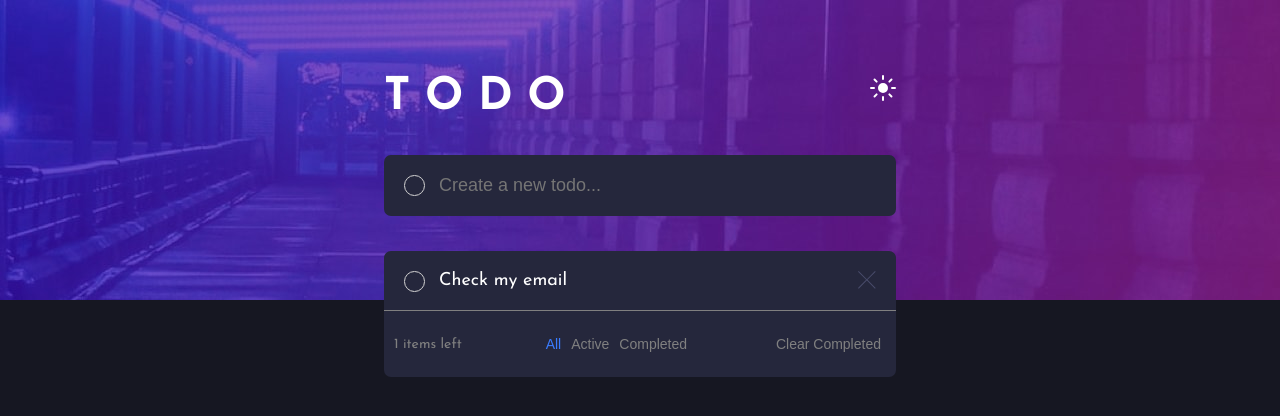
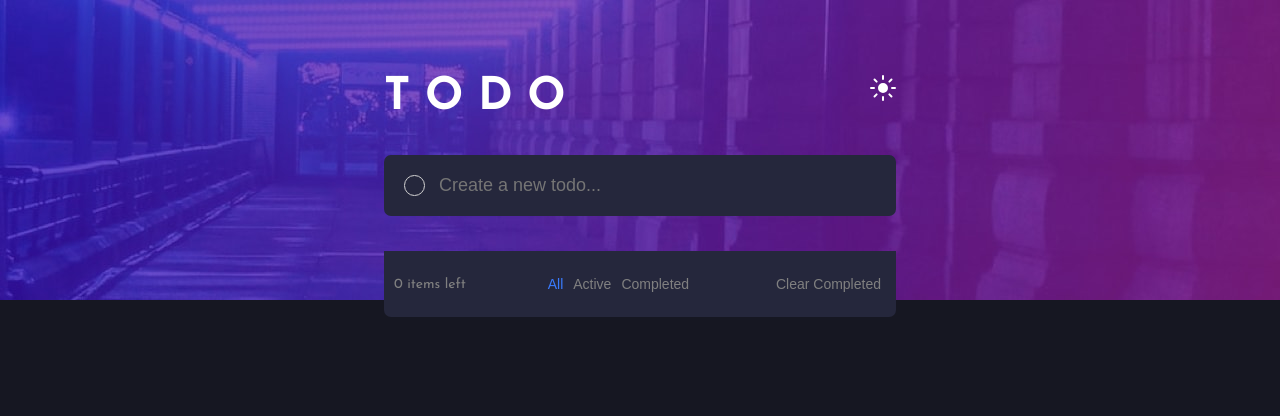
Before and after one commit to ihabsouey/toDoList, a React (Create React App) app: page / in a window 1280 px wide. Shown: the top 416 px of the page. Built offline with nearby package versions, Linux system fonts and the light colour scheme.

Commit message:
add local storage

```diff
--- a/src/App.js
+++ b/src/App.js
@@ -4,9 +4,14 @@ import React  , {useState , useEffect} from 'react';
 import Todolist from './Todolist';
 function App() {
 
-  const [todoList, setTodoList] = useState([{id:1 , title:'Check my email' , completed:false}]);
-  const [valueToAdd, setValueToAdd] = useState("")
-
+  const [todoList, setTodoList] = useState(() =>{
+    const localData = localStorage.getItem('todoList');
+    return localData ? JSON.parse(localData) :[] ;
+  });
+  const [valueToAdd, setValueToAdd] = useState("") ;
+  useEffect(() => {
+    localStorage.setItem('todoList' , JSON.stringify(todoList))
+  }, [todoList])
 
   return (
     <div className="app">
--- a/src/index.css
+++ b/src/index.css
@@ -13,7 +13,7 @@ body {
 
 .app {
   width: 100%;
-  height: 100vh;
+  min-height: 100vh;
   background-color: hsl(235, 21%, 11%);
   background-image: url("images/bg-desktop-dark.jpg");
   background-repeat: no-repeat;
@@ -23,9 +23,10 @@ body {
 }
 
 .container {
-  margin-top: 75px;
+  margin: 75px 0;
   width: 40%;
   max-width: 700px;
+
 }
 @media screen  and (max-width :1100px) {
   .container {
```
